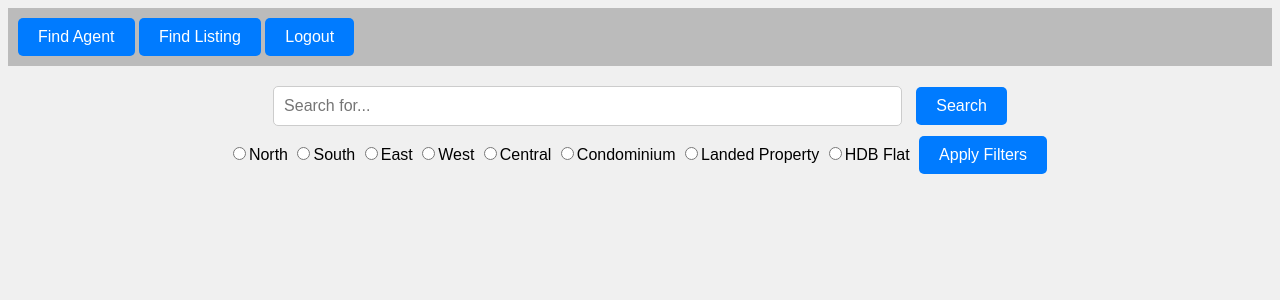
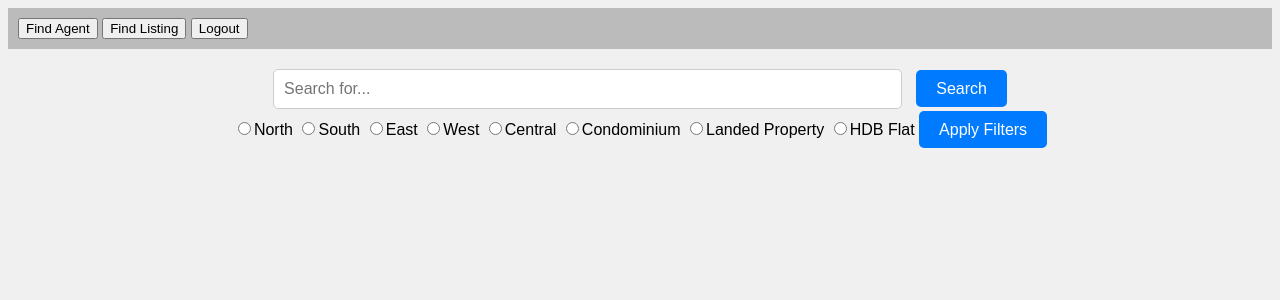
Before and after one commit to affcue/314-HDGuaranteed, a PHP site: page /searchListingB.php in a window 1280 px wide. Shown: the top 300 px of the page. Run offline with PHP 8.4, Linux system fonts and the light colour scheme.

Commit message:
Boundary code for search
changed some buttons

```diff
--- a/Boundary/ra/searchListingB.php
+++ b/Boundary/ra/searchListingB.php
@@ -25,7 +25,7 @@
             border: 1px solid #ccc;
             font-size: 16px;
         }
-        button {
+        button2 {
             padding: 10px 20px;
             border: none;
             background-color: #007bff;
@@ -34,14 +34,14 @@
             cursor: pointer;
             font-size: 16px;
         }
-        button:hover {
+        button2:hover {
             background-color: #0056b3;
         }
-        .button-group {
+        .button2-group {
             margin-top: 10px;
             margin-bottom: 20px;
         }
-        .button-group button {
+        .button2-group button {
             margin: 0 5px;
         }
         .listing-info {
@@ -66,10 +66,10 @@
     <div class="input-group">
         <form method="POST" action="">
             <input type="text" name="search" placeholder="Search for...">
-            <button type="submit" name="submit">Search</button>
+            <button2 type="submit" name="submit">Search</button>
         </form>
     </div>
-    <div class="button-group">
+    <div class="button2-group">
         <form method="POST" action="">
             <input type="radio" name="region" value="north">North
             <input type="radio" name="region" value="south">South
@@ -79,7 +79,7 @@
             <input type="radio" name="property_type" value="Condominium">Condominium
             <input type="radio" name="property_type" value="Landed Property">Landed Property
             <input type="radio" name="property_type" value="HDB Flat">HDB Flat
-            <button type="submit">Apply Filters</button>
+            <button2 type="submit">Apply Filters</button>
         </form>
     </div>
     <div class="listing-info">
```
